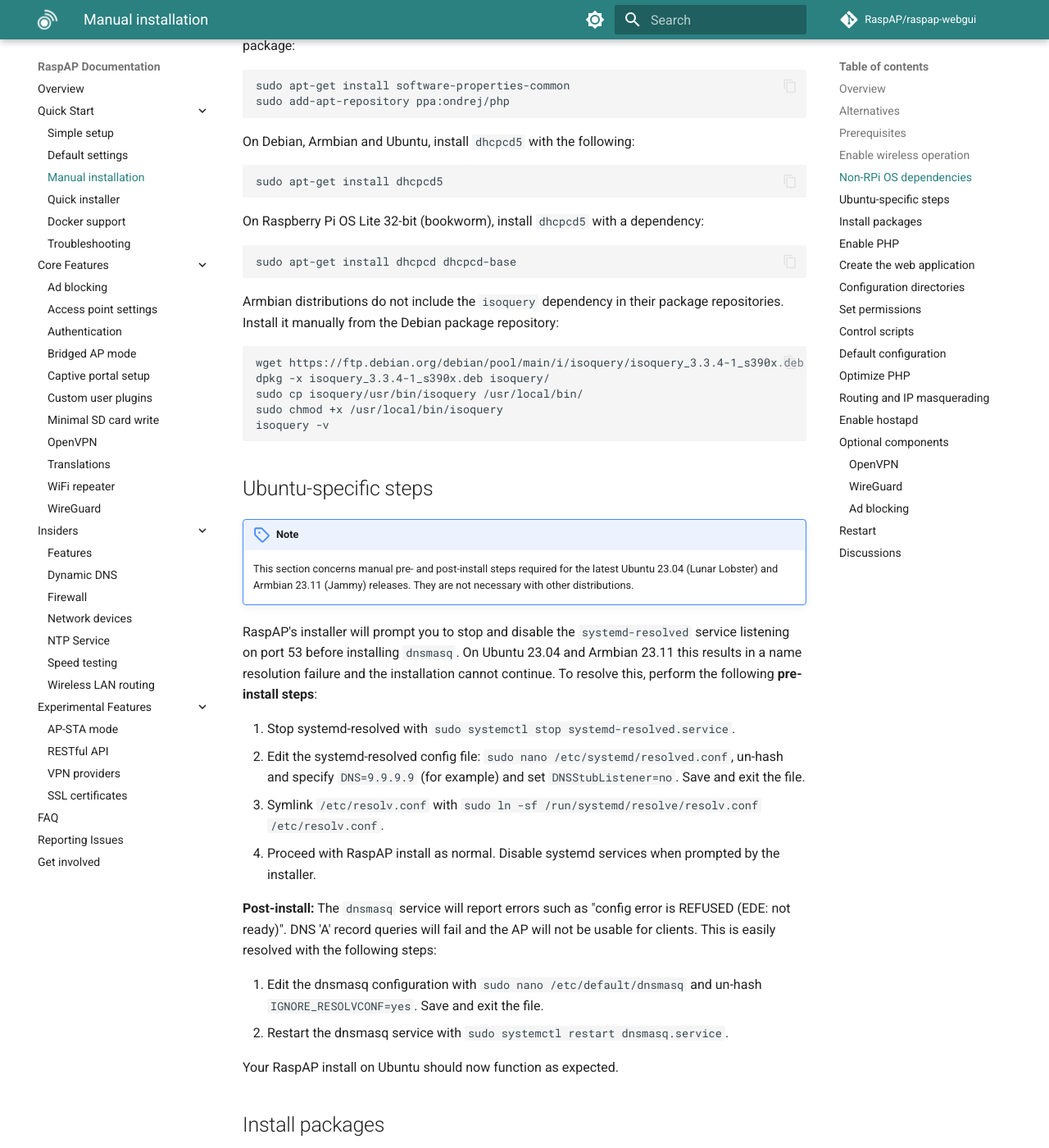
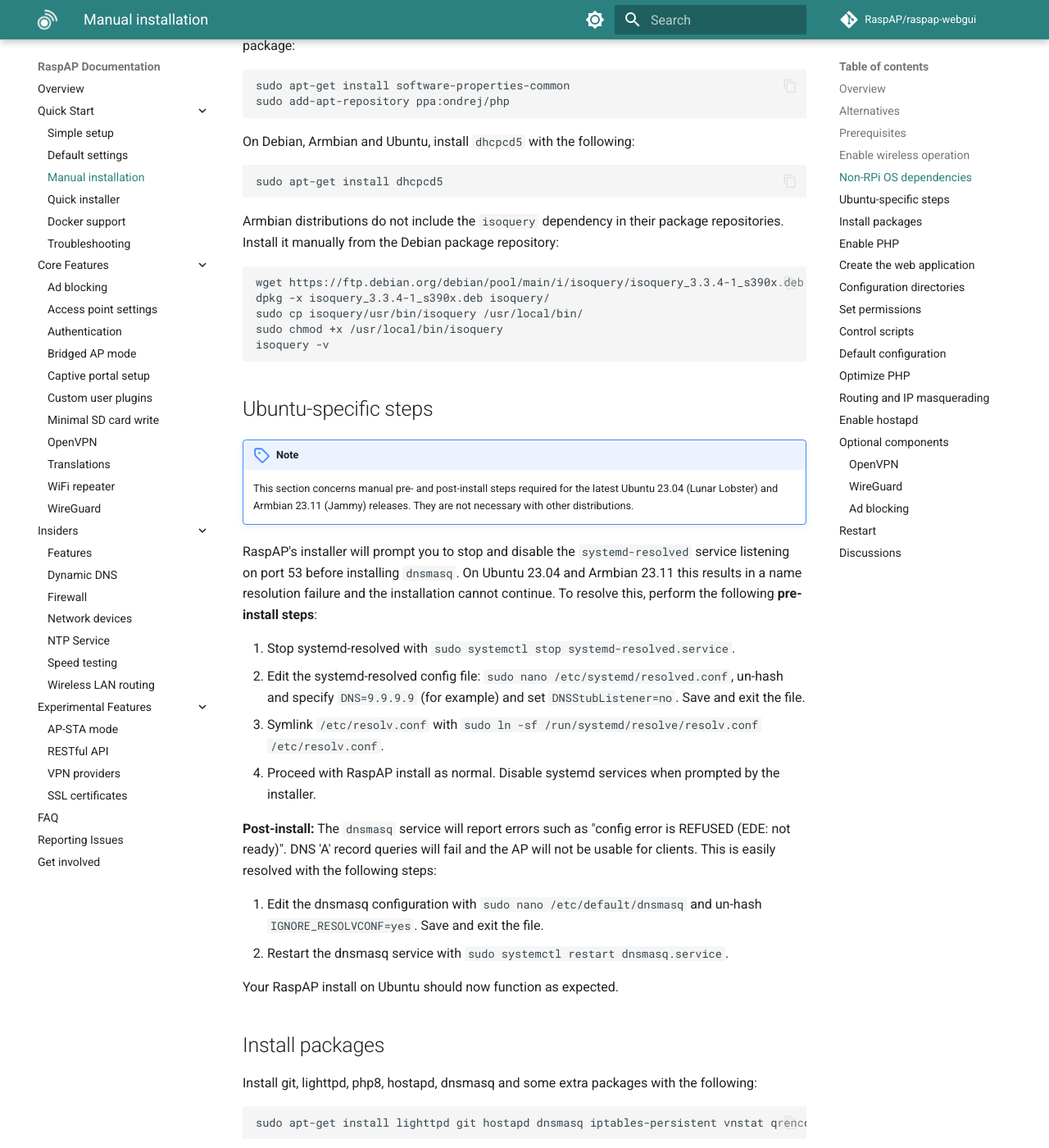
Before and after one commit to RaspAP/raspap-docs, an MkDocs documentation site: the page built from docs/manual.md, in a window 1280 px wide and 1400 px high, scrolled down 1308 px. Shown: the whole window at 82% size. Built offline with MkDocs 1.6.1 and Material for MkDocs 9.7.7, drawn with Linux system fonts in a browser that asks for light colours; comment, search, counter and statistics services are not loaded; some of the changed text lies outside the part shown.

Commit message:
Change package install step section

````diff
--- a/docs/manual.md
+++ b/docs/manual.md
@@ -49,12 +49,6 @@
 sudo apt-get install dhcpcd5
 ```
 
-On Raspberry Pi OS Lite 32-bit (bookworm), install `dhcpcd5` with a dependency:
-
-```
-sudo apt-get install dhcpcd dhcpcd-base
-```
-
 Armbian distributions do not include the `isoquery` dependency in their package repositories. Install it manually from the Debian package repository:
 
 ```
@@ -92,6 +86,12 @@
 ```
 !!! note "Note"
     For Raspberry Pi OS Lite (bullseye), Debian 11 and Ubuntu Server 22.04, replace `php8.2-cgi` with `php7.4-cgi`. For Ubuntu Server 23.04, you may use `php8.1-cgi`.
+
+On Raspberry Pi OS 32- and 64-bit (Bookworm), install `dhcpcd5` with a dependency:
+
+```
+sudo apt-get install dhcpcd dhcpcd-base
+```
 
 ## Enable PHP
 Next, enable PHP for `lighttpd` and restart the service for the settings to take effect:
````
